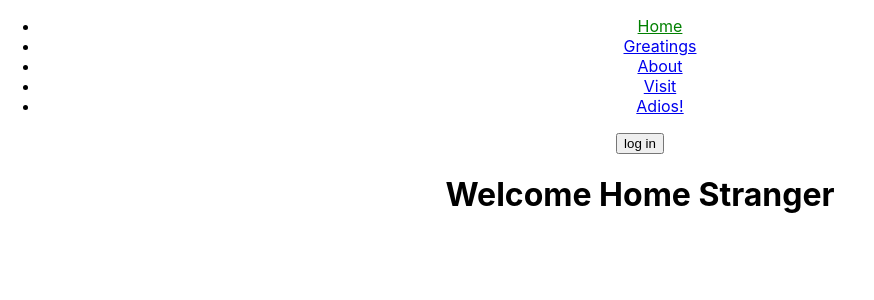
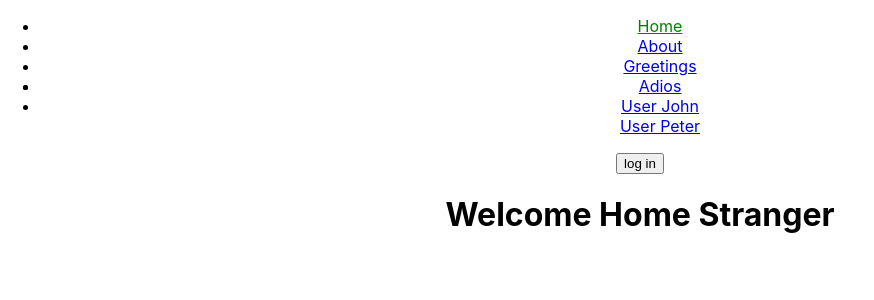
Before and after one commit to Jane-Wandia/Simple-Router-app, a React (Create React App) app: page / in a window 1280 px wide. Shown: the top 300 px of the page, without its empty margins (0-874 px from the left). Built offline with nearby package versions, Linux system fonts and the light colour scheme.

Commit message:
added two pages with promt

```diff
--- a/src/App.js
+++ b/src/App.js
@@ -3,24 +3,19 @@ import './App.css';
 import { BrowserRouter as Router, Link, NavLink, Redirect, Prompt} from 'react-router-dom';
 import Route from 'react-router-dom/Route';
 
-const Stranger =({params}) => {
-  return(<h1>Welcome Stranger {params.strangername}</h1>)
+const User = (params) => {
+  return ( <h1> Welcome User {params.username} </h1>)
 }
 
-class App extends Component  {
+class App extends Component {
   state = {
     loggedIn:false
   }
   loginHandle = () => {
-    this.setState(prevState =>({
+    this.setState(prevState => ({
      loggedIn: !prevState.loggedIn
     }))
   }
-
-
-
-
-
   render() {
     return (
       <Router>
@@ -28,66 +23,66 @@ class App extends Component  {
         <ul>
           <li>
             <NavLink to="/" exact activeStyle={
-        {color:'green'}
+              { color:'green' }
             }>Home</NavLink>
           </li>
           <li>
-      <NavLink to="/greatings" exact activeStyle={
-        {color:'green'}
-      }>Greatings</NavLink>
-      </li>
-      <li>
             <NavLink to="/about" exact activeStyle={
-        {color:'green'}
+              { color:'green' }
             }>About</NavLink>
           </li>
           <li>
-      <NavLink to="/visit" exact activeStyle={
-        {color:'green'}
-      }>Visit</NavLink>
+            <NavLink to="/greetings" exact activeStyle={
+              { color:'green' }
+            }>Greetings</NavLink>
           </li>
           <li>
+             <li>
             <NavLink to="/adios" exact activeStyle={
-        {color:'green'}
-      }>Adios!</NavLink>
+              { color:'green' }
+            }>Adios</NavLink>
+          </li>
+           <li>
+            <NavLink to="/user/john" exact activeStyle={
+              { color:'green' }
+            }>User John</NavLink>
+          </li>
+            <NavLink to="/user/peter" exact activeStyle={
+              { color:'green' }
+            }>User Peter</NavLink>
           </li>
           </ul>
           <Prompt
             when={!this.state.loggedIn}
             message={(location)=>{
-               return location.pathname.startsWith('/Stranger') ? 'Are you sure?' : true
+               return location.pathname.startsWith('/user') ? 'Are you sure?' : true
              }}
           />
 
         <input type="button" value={this.state.loggedIn ? 'log out': 'log in'} onClick={this.loginHandle.bind(this)}/>
 
         <Route path="/" exact strict render={
-  ()=>{
-    return ( <h1>Welcome Home Stranger</h1>)
-  }
-}/>
-<Route path="/greatings" exact strict render={
-  ()=>{
-    return ( <h1>Greatings, How are you Today?</h1>)
+          () => {
+            return ( <h1>Welcome Home Stranger</h1>);
           }
         }/>
         <Route path="/about" exact strict render={
-  ()=>{
-    return ( <h1> Feel Free to Roam About</h1>)
+          () => {
+            return ( <h1>Feel Free to Roam  About</h1>);
           }
         }/>
-<Route path="/visit" exact strict render={
-  ()=>{
-    return ( <h1>Enjoy your Visit</h1>)
+         <Route path="/greetings" exact strict render={
+          () => {
+            return ( <h1>Greetings? How are you Today</h1>);
           }
         }/>
          <Route path="/adios" exact strict render={
-  ()=>{
-    return ( <h1>Leaving? Adios!</h1>)
+          () => {
+            return ( <h1>leaving So Soon? Adios!</h1>);
           }
         }/>
- <Route path="/strager/:strangerName" exact strict render={({match})=>(
-          this.state.loggedIn ? ( <stranger strangerName={match.params.strangerName}/>) : (<Redirect to='/greatings' />)
+        <Route path="/user/:username" exact strict render={({match})=>(
+          this.state.loggedIn ? ( <User username={match.params.username}/>) : (<Redirect to='/' />)
         )}/>
         </div>
       </Router>
```
Lines whose indentation alone changed are shown as unchanged.
